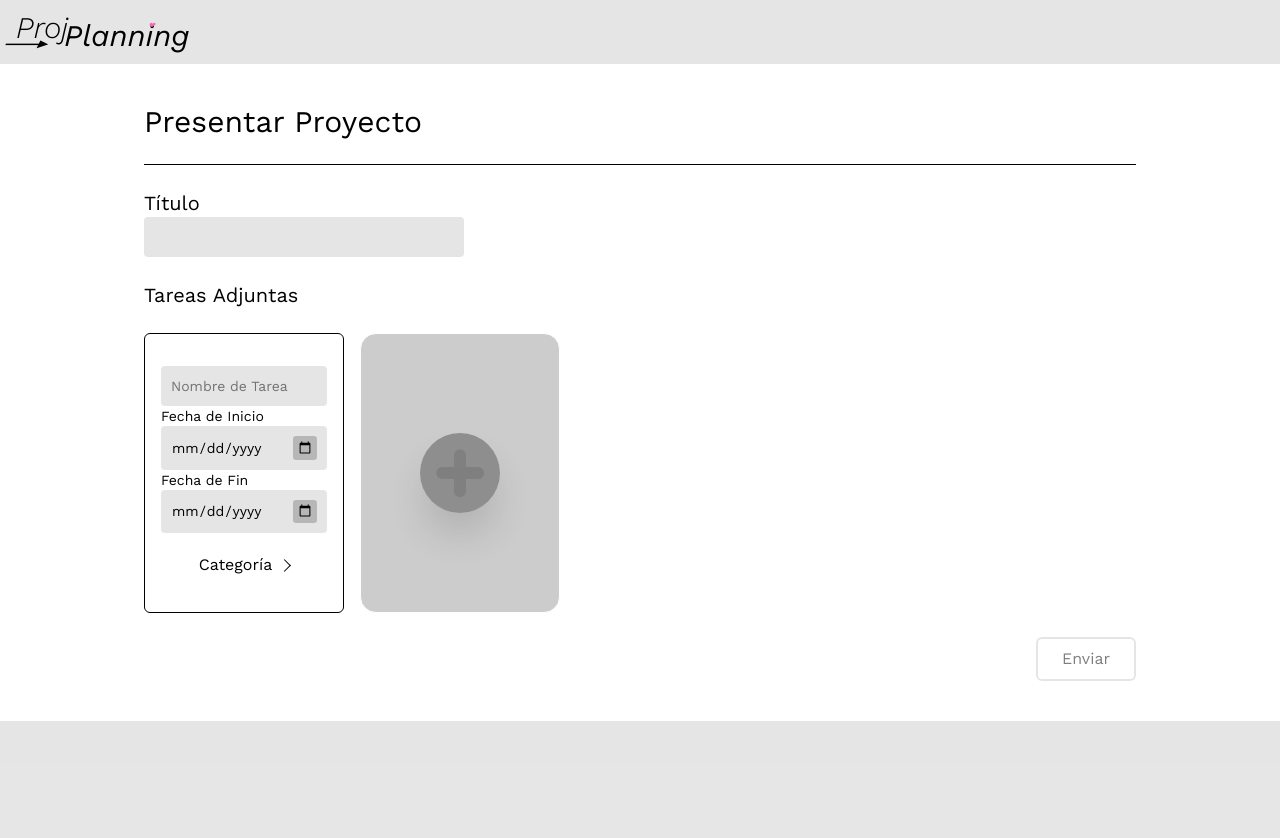
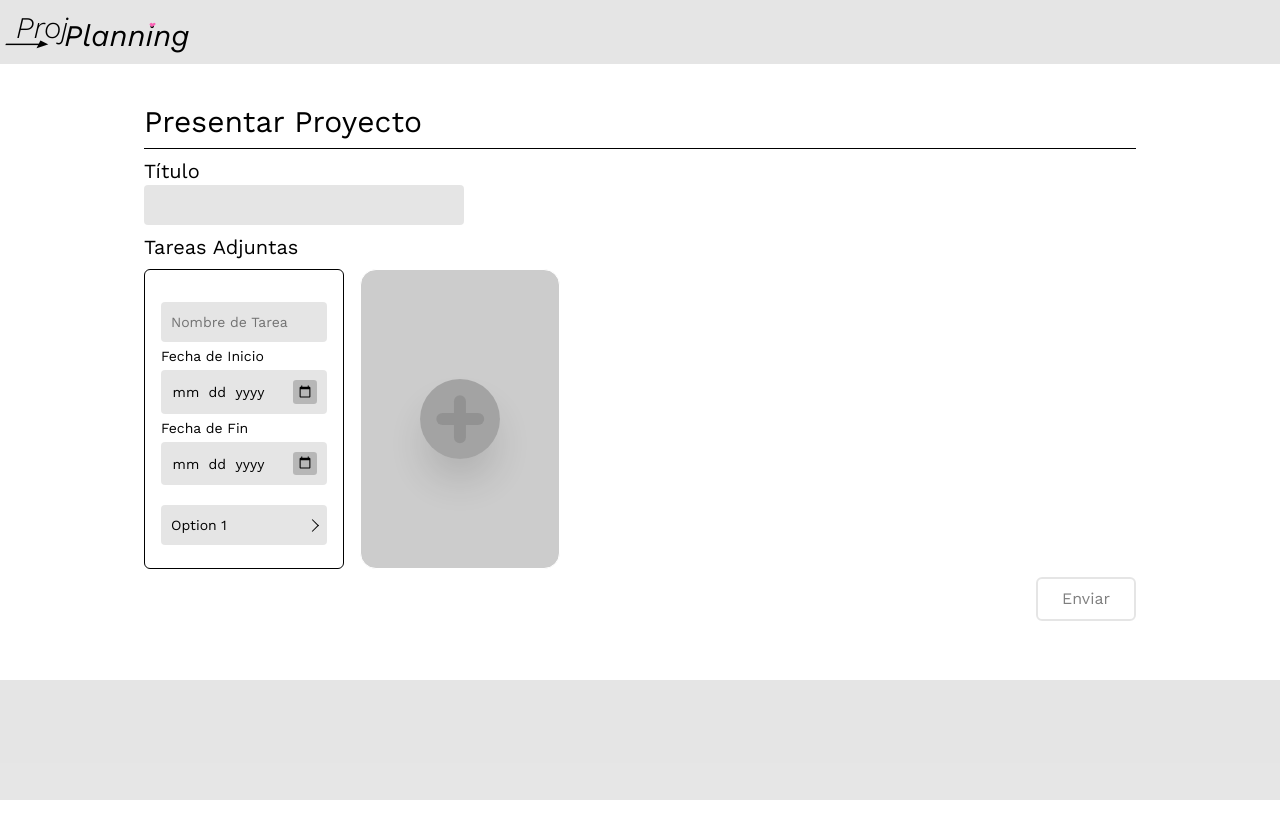
Before and after one commit to LavOwl/Distributed-Systems-Project, a React (Vite) app in the folder Frontend/ProjectPlanning/: page / in a window 1280 px wide. Shown: the top 838 px of the page. After the commit the page ends 800 px from the top, so only its background shows below. Built offline with nearby package versions, Linux system fonts and the light colour scheme.

Commit message:
input css upadte

```diff
--- a/Frontend/ProjectPlanning/src/App.tsx
+++ b/Frontend/ProjectPlanning/src/App.tsx
@@ -76,7 +76,7 @@ function App() {
       <Header />
 
       <main className="flex justify-center w-full flex-1">
-        <form onSubmit={initiateFlaskBonita} className="flex flex-col w-4/5 py-4 px-4 rounded-2xl gap-6 h-fit">
+        <form onSubmit={initiateFlaskBonita} className="flex flex-col w-4/5 py-4 px-4 rounded-2xl gap-2 h-fit">
           <h1 className='text-3xl'>Presentar Proyecto</h1>
           <hr/>
             <div className='flex flex-col text-nowrap'>
--- a/Frontend/ProjectPlanning/src/components/common/AppendButton.tsx
+++ b/Frontend/ProjectPlanning/src/components/common/AppendButton.tsx
@@ -1,7 +1,9 @@
 export function AppendButton({ onClick } : { onClick:()=>void }){
     return (
         <>
-        <button type='button' className='hover:scale-[1.02] transition-transform bg-black/20 backdrop-blur-2xl border border-white rounded-2xl relative h-70 w-50 flex items-center justify-center cursor-pointer' onClick={onClick}><span className='relative rounded-full w-2/5 aspect-square bg-black/30 shadow-2xl before:content-[] before:absolute before:w-[60%] before:h-[15%] before:rounded-xl before:top-1/2 before:left-1/2 before:-translate-1/2 before:rotate-90 after:content-[] after:absolute after:w-[60%] after:h-[15%] after:rounded-xl after:top-1/2 after:left-1/2 after:-translate-1/2 after:bg-black/10 before:bg-[linear-gradient(to_right,rgba(0,0,0,0.1)_0%,rgba(0,0,0,0.1)_37.5%,rgba(0,0,0,0)_37.5%,rgba(0,0,0,0)_62.5%,rgba(0,0,0,0.1)_62.5%,rgba(0,0,0,0.1)_100%)]'></span></button>
+        <button type='button' className='hover:scale-[1.02] transition-transform bg-black/20 backdrop-blur-2xl border border-white rounded-2xl relative h-75 w-50 flex items-center justify-center cursor-pointer' onClick={onClick}>
+            <span className='relative rounded-full w-2/5 aspect-square bg-black/20 shadow-2xl inline-block before:content-[] before:absolute before:w-[60%] before:h-[15%] before:rounded-xl before:top-1/2 before:left-1/2 before:-translate-1/2 before:rotate-90 after:content-[] after:absolute after:w-[60%] after:h-[15%] after:rounded-xl after:top-1/2 after:left-1/2 after:-translate-1/2 after:bg-black/10 before:bg-[linear-gradient(to_right,rgba(0,0,0,0.1)_0%,rgba(0,0,0,0.1)_37.5%,rgba(0,0,0,0)_37.5%,rgba(0,0,0,0)_62.5%,rgba(0,0,0,0.1)_62.5%,rgba(0,0,0,0.1)_100%)]'></span>
+        </button>
         </>
     )
 }
--- a/Frontend/ProjectPlanning/src/components/common/Dropdown.tsx
+++ b/Frontend/ProjectPlanning/src/components/common/Dropdown.tsx
@@ -32,14 +32,14 @@ function DropDownInput({ texts, label, mod_id }: DropDownInputProps) {
   };
 
   return (
-    <div className="relative w-full text-center" ref={dropdownRef}>
-      <input type="hidden" name={label+mod_id} value={selected || ""} required />
+    <div className="relative w-full" ref={dropdownRef}>
+      <input type="hidden" name={label+mod_id} value={selected || texts[0]} required />
 
       <div
-        className="h-16 flex items-center justify-center w-full cursor-pointer hover:bg-black/20 select-none"
+        className={`h-10 flex items-center box-border px-2 text-sm justify-between w-full cursor-pointer bg-black/10 border-2 rounded-sm mt-4 select-none ${isOpen ? 'border-[#fb8500]' : 'border-transparent'}`}
         onClick={() => setIsOpen(!isOpen)}
       >
-        {selected || "Categoría"}
+        {selected || texts[0]}
         <span
           className={`border-r-1 border-t-1 p-1 rotate-45 ml-2 transition-transform ${
             isOpen ? "rotate-135" : ""
@@ -48,11 +48,11 @@ function DropDownInput({ texts, label, mod_id }: DropDownInputProps) {
       </div>
 
       {isOpen && (
-        <ul className="absolute left-0 bg-black/10 backdrop-blur-xl top-16 w-full m-auto flex flex-col z-50">
+        <ul className="absolute left-0 bg-black/10 backdrop-blur-xl top-14 w-full m-auto flex flex-col z-50">
           {texts.map((value, index) => (
             <li
               key={index}
-              className="flex items-center hover:bg-black/20 justify-center h-16 w-full cursor-pointer"
+              className="flex items-center hover:bg-black/20 text-sm box-border px-2 h-10 w-full cursor-pointer"
               onClick={() => handleSelect(value)}
             >
               {value}
--- a/Frontend/ProjectPlanning/src/components/forms/ProjectTask.tsx
+++ b/Frontend/ProjectPlanning/src/components/forms/ProjectTask.tsx
@@ -6,7 +6,7 @@ import DropDownInput from "../common/Dropdown";
 export function ProjectTask({ children, taskNumber } : { children?:ReactNode, taskNumber:number }){
     return (
         <>
-            <div className="flex h-70 flex-col w-50 border rounded-md relative box-border px-4 py-8">
+            <div className="flex h-75 flex-col w-50 border rounded-md relative box-border px-4 gap-1 py-8">
                 <TextInput label='Nombre de Tarea' id_mod={taskNumber}/>
                 <DateInput label='Fecha de Inicio' id_mod={taskNumber}/>
                 <DateInput label='Fecha de Fin' id_mod={taskNumber}/>
--- a/Frontend/ProjectPlanning/src/index.css
+++ b/Frontend/ProjectPlanning/src/index.css
@@ -9,5 +9,28 @@ html{
     padding: 0.3rem;
     cursor: pointer;
     border-radius: 0.2rem;
-    /*filter: invert(1)*/
 }
+
+input[type="date"]:focus::-webkit-datetime-edit-year-field,
+input[type="date"]:focus::-webkit-datetime-edit-month-field,
+input[type="date"]:focus::-webkit-datetime-edit-day-field {
+    background: rgba(0,0,0,0);
+    border-radius: 0.2rem;
+    padding: 0.1rem;
+    color: #fb8500;
+}
+
+input[type="date"]::-webkit-datetime-edit-year-field,
+input[type="date"]::-webkit-datetime-edit-month-field,
+input[type="date"]::-webkit-datetime-edit-day-field {
+    background: rgba(0,0,0,0);
+    border-radius: 0.2rem;
+    padding: 0.1rem;
+    color: black;
+}
+
+input[type="date"]::-webkit-datetime-edit-text {
+    transform: scale(0);
+    font-size: 0rem;
+    color: transparent;
+}
```
